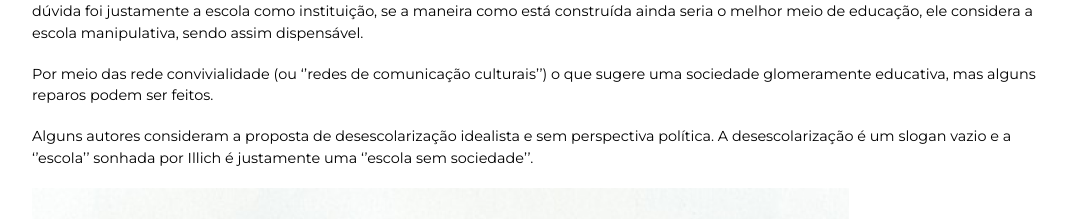
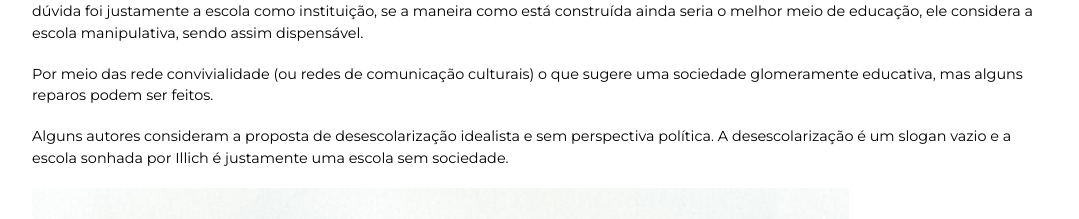
Before and after one commit to Felipe-Penha/bases, a Next.js app: page /components/Page3Text in a window 1280 px wide. Shown: the part 138-357 px from the top of the page, without its empty margins (96-1175 px from the left). Built offline with nearby package versions, Linux system fonts and the light colour scheme.

Commit message:
correcting quotes

```diff
--- a/pages/components/Page3Text.js
+++ b/pages/components/Page3Text.js
@@ -15,15 +15,15 @@ const Page3Text = () => {
         manipulativa, sendo assim dispensável.
       </p>
       <p className={`page3-p2`}>
-        Por meio das rede convivialidade (ou ‘’redes de comunicação culturais’’)
-        o que sugere uma sociedade glomeramente educativa, mas alguns reparos
+        Por meio das rede convivialidade (ou redes de comunicação culturais) o
+        que sugere uma sociedade glomeramente educativa, mas alguns reparos
         podem ser feitos.
       </p>
 
       <p className={`page3-p3`}>
         Alguns autores consideram a proposta de desescolarização idealista e sem
-        perspectiva política. A desescolarização é um slogan vazio e a
-        ‘’escola’’ sonhada por Illich é justamente uma ‘’escola sem sociedade’’.
+        perspectiva política. A desescolarização é um slogan vazio e a escola
+        sonhada por Illich é justamente uma escola sem sociedade.
       </p>
 
       <div className={`charge`}>
```
